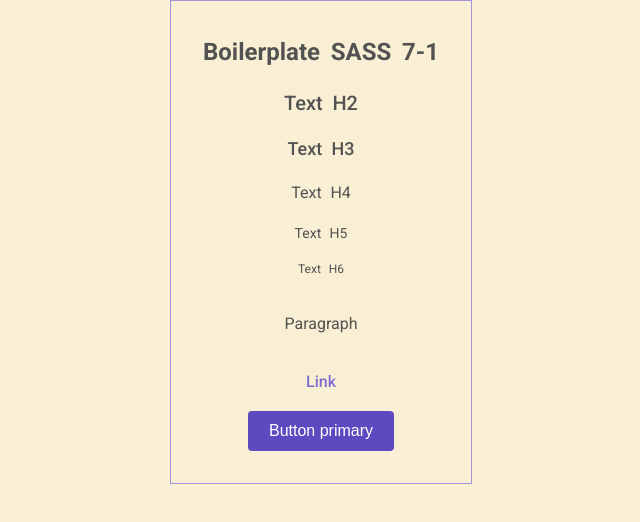
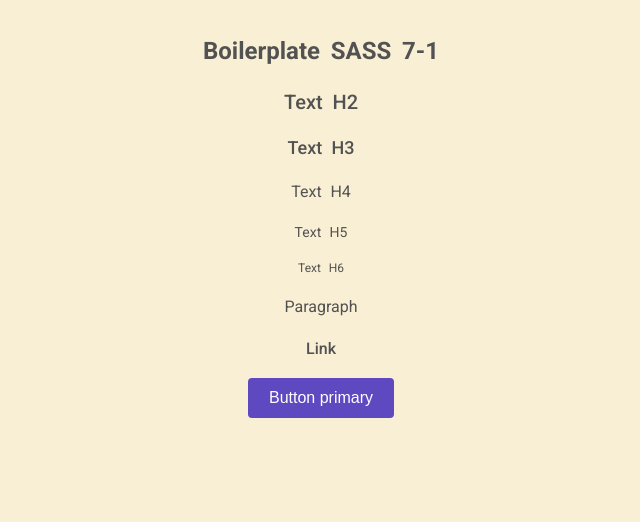
Before and after one commit to rwmsousa/sass-boilerplate, a Next.js app: page / in a window 1280 px wide. Shown: the top 522 px of the page, without its empty margins (319-959 px from the left). Built offline with nearby package versions, Linux system fonts and the light colour scheme.

Commit message:
style: change styles default

```diff
--- a/stylesheets/base/_fonts.scss
+++ b/stylesheets/base/_fonts.scss
@@ -23,17 +23,21 @@ h4,
 h5,
 h6,
 p,
+ul,
+ol,
+li,
 a {
     line-height: 1.6;
     color: $color-text;
     font-family: $font-default;
     word-spacing: 0.3rem;
+    margin: 0;
+    padding: 0;
 }
 
 h1 {
     font-weight: 700;
     font-size: 1.5rem;
-    width: 100%;
 }
 
 h2 {
@@ -66,13 +70,3 @@ p {
     font-weight: 400;
     white-space: pre-wrap;
 }
-
-a {
-    color: $color-link;
-    text-decoration: none;
-    font-weight: 500;
-
-    &:hover {
-        text-decoration: underline;
-    }
-}
--- a/stylesheets/base/_reset.scss
+++ b/stylesheets/base/_reset.scss
@@ -1,51 +1,77 @@
 @import "./colors";
+@import "../base/zindex";
 
 /* Reset CSS */
 /* Estilos zerados para uma base consistente em diferentes navegadores */
 
 /* Definição de reset para elementos de bloco */
+html {
+    padding: 0;
+}
 
 body {
     background-color: $color-body;
+    width: 100vw;
+    padding: 0;
+    margin: 0;
+    z-index: $z-index-body;
     display: flex;
-    justify-content: center;
+    flex-direction: column;
 }
 
-body,
-div,
-section,
 article,
 header,
 footer,
 nav,
 aside,
-main {
+main,
+nav,
+ul,
+ol,
+li,
+a {
     margin: 0;
     padding: 0;
     border: 0;
-    vertical-align: baseline;
+    display: flex;
 }
 
-/* Zerar listas */
+nav,
+ol,
+ul,
+li {
+    list-style: none;
+    height: fit-content;
+}
+
+nav,
 ul,
 ol {
-    margin: 0;
-    padding: 0;
-    list-style: none;
+    padding: 0.5rem 1rem;
 }
 
-/* Zerar estilos padrão de links */
-a {
-    text-decoration: none;
+ul,
+ol {
+    width: 100%;
+    gap: 1rem;
 }
 
-/* Zerar configurações padrão de títulos */
-h1,
-h2,
-h3,
-h4,
-h5,
-h6 {
-    margin: 0;
-    padding: 0;
+li {
+    width: fit-content;
+    gap: 1rem;
 }
+
+a {
+    align-items: center;
+    color: $color-text;
+    text-decoration: none;
+    font-weight: 500;
+    gap: 0.3rem;
+    width: fit-content;
+    height: fit-content;
+
+    &:hover {
+        text-decoration: underline;
+        color: $color-link;
+    }
+}
--- a/stylesheets/base/_zindex.scss
+++ b/stylesheets/base/_zindex.scss
@@ -1,4 +1,5 @@
 /* Z-index */
+$z-index-body: 1;
 $z-index-header: 100;
 $z-index-dropdown: 101;
 $z-index-modal: 102;
--- a/stylesheets/components/_section.scss
+++ b/stylesheets/components/_section.scss
@@ -1,11 +1,11 @@
 .section{
-  width: fit-content;
   height: fit-content;
   padding: 2rem;
   display: flex;
   flex-wrap: wrap;
   justify-content: center;
   align-items: center;
-  border: 1px solid $color-highlight;
+  // border: 1px solid $color-highlight;
   gap: 1rem;
+  max-width: 100%;
 }
```
Also changed, not shown: stylesheets/base/_colors.scss (line endings or trailing spaces).
